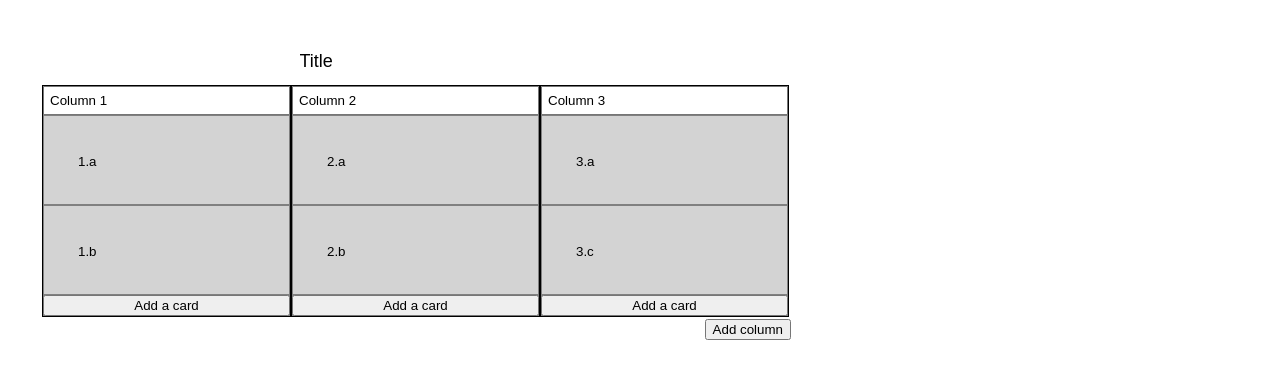
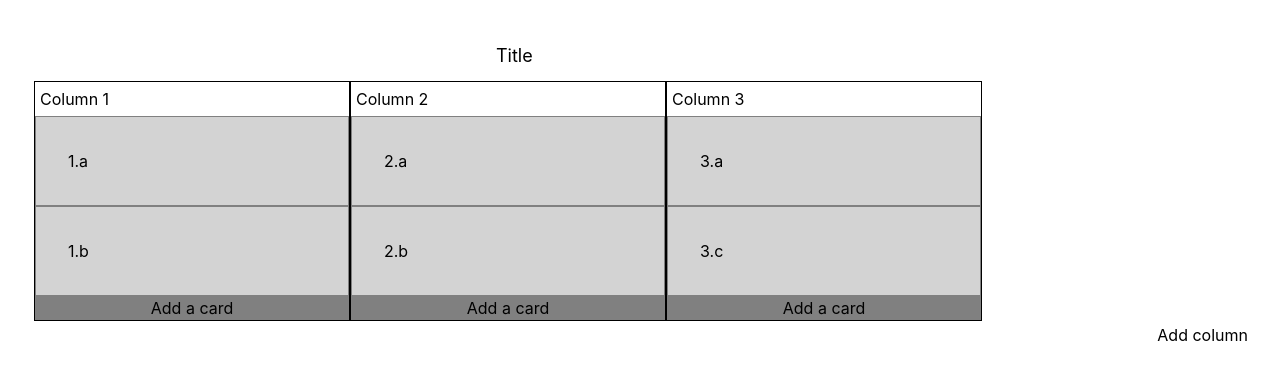
Before and after one commit to Mike-Sundays/my-kanban, a React (Vite) app: page / in a window 1280 px wide. Shown: the top 380 px of the page. Built offline with nearby package versions, Linux system fonts and the light colour scheme.

Commit message:
Install tailwind, reorganize css

```diff
--- a/package.json
+++ b/package.json
@@ -30,6 +30,7 @@
     "eslint-plugin-react-hooks": "^4.6.0",
     "eslint-plugin-react-refresh": "^0.4.6",
     "prettier": "3.3.3",
+    "tailwindcss": "^3.4.14",
     "typescript": "^5.2.2",
     "vite": "^5.2.0"
   }
--- a/src/App.css
+++ b/src/App.css
@@ -1,4 +1,7 @@
-#root {
+:root {
+  font-family: Inter, system-ui, Avenir, Helvetica, Arial, sans-serif;
+  line-height: 1.5;
+  font-weight: 400;
   max-width: 1280px;
   margin: 0 auto;
   padding: 2rem;
--- a/src/components/Board/Board.css
+++ b/src/components/Board/Board.css
@@ -7,6 +7,12 @@
   padding: 2px;
 }
 
+.columns-container {
+  display: flex;
+  padding: 2px;
+}
+
+
 .add-card {
   cursor: pointer;
 }
@@ -15,3 +21,8 @@
   font-size: large;
   font-weight: 400;
 }
+
+.add-column-button {
+  float: right;
+  cursor: pointer;
+}
--- a/src/components/Card/Card.css
+++ b/src/components/Card/Card.css
@@ -16,4 +16,6 @@
 .card {
   padding: 2em;
   position: relative;
+  border: grey 1px solid;
+  background-color: lightgrey;
 }
--- /dev/null
+++ b/src/components/Column/Column.css
@@ -0,0 +1,10 @@
+.column-title {
+    justify-content: center;
+  }
+
+  .column {
+    border: black 1px solid;
+    display: flex;
+    flex-direction: column;
+    background-color: grey;
+  }
--- a/src/components/Column/Column.tsx
+++ b/src/components/Column/Column.tsx
@@ -12,6 +12,7 @@
 import { TEXT_PLACEHOLDER } from "../../shared/constants.ts";
 import { v4 as uuidv4 } from "uuid";
 import { ColumnActionsType } from "../../shared/column-actions.ts";
+import "./Column.css";
 
 interface ColumnProps {
   column: IColumn;
--- a/src/index.css
+++ b/src/index.css
@@ -1,31 +1,3 @@
-:root {
-  font-family: Inter, system-ui, Avenir, Helvetica, Arial, sans-serif;
-  line-height: 1.5;
-  font-weight: 400;
-}
-
-.add-column-button {
-  float: right;
-  cursor: pointer;
-}
-
-.columns-container {
-  display: flex;
-  padding: 2px;
-}
-
-.column-title {
-  justify-content: center;
-}
-
-.column {
-  border: black 1px solid;
-  display: flex;
-  flex-direction: column;
-  background-color: grey;
-}
-
-.card {
-  border: grey 1px solid;
-  background-color: lightgrey;
-}
+@tailwind base;
+@tailwind components;
+@tailwind utilities;
--- /dev/null
+++ b/tailwind.config.js
@@ -0,0 +1,10 @@
+/** @type {import('tailwindcss').Config} */
+module.exports = {
+  content: [
+    "./src/**/*.{js,jsx,ts,tsx}",
+  ],
+  theme: {
+    extend: {},
+  },
+  plugins: [],
+}
```
Also changed, not shown: 1 other file (tests, documents, lock files or other folders).
